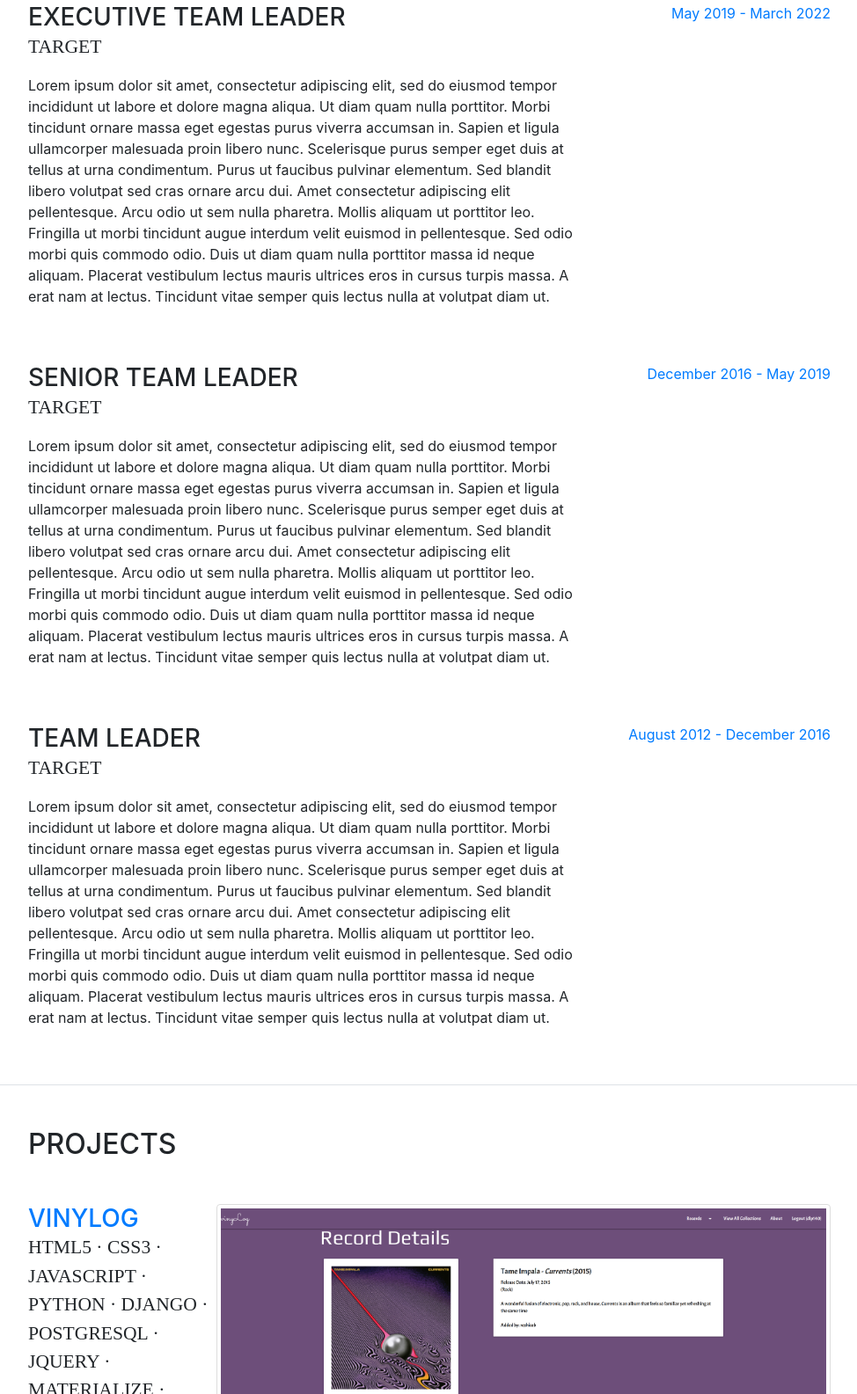
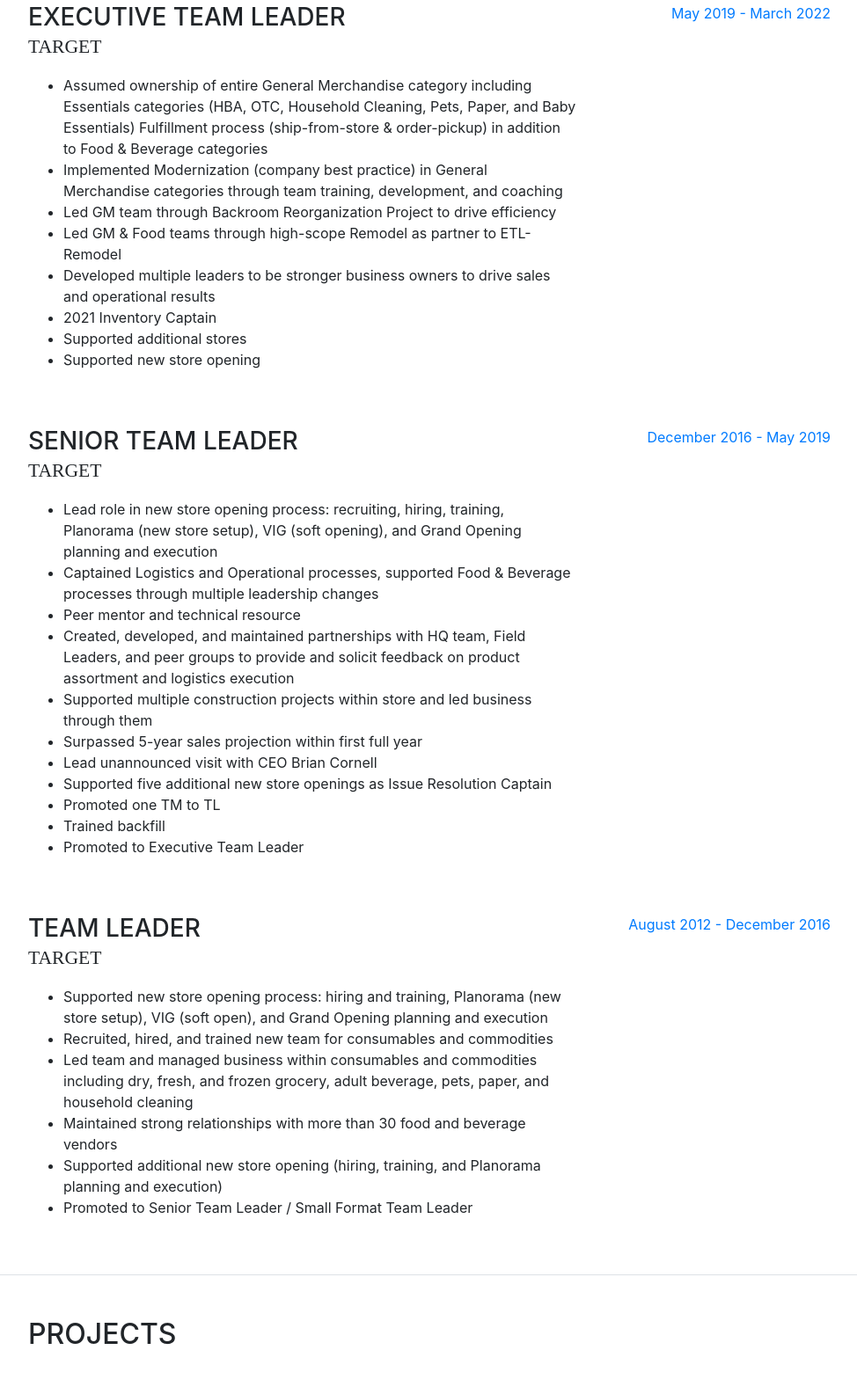
Before and after one commit to dlp140/dlp140.github.io, a website with bundled scripts: page index.html in a window 1280 px wide. Shown: the part 931-2516 px from the top of the page at 88% size, without its empty margins (288-1262 px from the left). Built offline with nearby package versions, Linux system fonts and the light colour scheme; a web font is replaced by a local one.

Commit message:
update experience

```diff
--- a/index.html
+++ b/index.html
@@ -192,7 +192,14 @@
             <div class="resume-content mr-auto">
               <h3 class="mb-0">Executive Team Leader</h3>
               <div class="subheading mb-3">Target</div>
-              <p>Lorem ipsum dolor sit amet, consectetur adipiscing elit, sed do eiusmod tempor incididunt ut labore et dolore magna aliqua. Ut diam quam nulla porttitor. Morbi tincidunt ornare massa eget egestas purus viverra accumsan in. Sapien et ligula ullamcorper malesuada proin libero nunc. Scelerisque purus semper eget duis at tellus at urna condimentum. Purus ut faucibus pulvinar elementum. Sed blandit libero volutpat sed cras ornare arcu dui. Amet consectetur adipiscing elit pellentesque. Arcu odio ut sem nulla pharetra. Mollis aliquam ut porttitor leo. Fringilla ut morbi tincidunt augue interdum velit euismod in pellentesque. Sed odio morbi quis commodo odio. Duis ut diam quam nulla porttitor massa id neque aliquam. Placerat vestibulum lectus mauris ultrices eros in cursus turpis massa. A erat nam at lectus. Tincidunt vitae semper quis lectus nulla at volutpat diam ut.</p>
+              <p><ul><li>Assumed ownership of entire General Merchandise category including Essentials categories (HBA, OTC, Household Cleaning, Pets, Paper, and Baby Essentials) Fulfillment process (ship-from-store & order-pickup) in addition to Food & Beverage categories</li>
+                <li>Implemented Modernization (company best practice) in General Merchandise categories through team training, development, and coaching </li>
+                <li> Led GM team through Backroom Reorganization Project to drive efficiency</li>
+                <li>Led GM & Food teams through high-scope Remodel as partner to ETL-Remodel</li>
+                <li>Developed multiple leaders to be stronger business owners to drive sales and operational results</li>
+                <li>2021 Inventory Captain</li>
+                <li>Supported additional stores</li>
+                <li>Supported new store opening</li></ul></p>
             </div>
             <div class="resume-date text-md-right">
               <span class="text-primary">May 2019 - March 2022</span>
@@ -203,7 +210,21 @@
             <div class="resume-content mr-auto">
               <h3 class="mb-0">Senior Team Leader</h3>
               <div class="subheading mb-3">Target</div>
-              <p>Lorem ipsum dolor sit amet, consectetur adipiscing elit, sed do eiusmod tempor incididunt ut labore et dolore magna aliqua. Ut diam quam nulla porttitor. Morbi tincidunt ornare massa eget egestas purus viverra accumsan in. Sapien et ligula ullamcorper malesuada proin libero nunc. Scelerisque purus semper eget duis at tellus at urna condimentum. Purus ut faucibus pulvinar elementum. Sed blandit libero volutpat sed cras ornare arcu dui. Amet consectetur adipiscing elit pellentesque. Arcu odio ut sem nulla pharetra. Mollis aliquam ut porttitor leo. Fringilla ut morbi tincidunt augue interdum velit euismod in pellentesque. Sed odio morbi quis commodo odio. Duis ut diam quam nulla porttitor massa id neque aliquam. Placerat vestibulum lectus mauris ultrices eros in cursus turpis massa. A erat nam at lectus. Tincidunt vitae semper quis lectus nulla at volutpat diam ut.</p>
+              <p>
+                <ul>
+                  <li>Lead role in new store opening process: recruiting, hiring, training, Planorama (new store setup), VIG (soft opening), and Grand Opening planning and execution</li>
+                  <li>Captained Logistics and Operational processes, supported Food & Beverage processes through multiple leadership changes</li>
+                  <li>Peer mentor and technical resource</li>
+                  <li>Created, developed, and maintained partnerships with HQ team, Field Leaders, and peer groups to provide and solicit feedback on product assortment and logistics execution</li>
+                  <li>Supported multiple construction projects within store and led business through them</li>
+                  <li>Surpassed 5-year sales projection within first full year</li>
+                  <li>Lead unannounced visit with CEO Brian Cornell</li>
+                  <li>Supported five additional new store openings as Issue Resolution Captain</li>
+                  <li>Promoted one TM to TL</li>
+                  <li>Trained backfill</li>
+                  <li>Promoted to Executive Team Leader</li>
+                </ul>
+              </p>
             </div>
             <div class="resume-date text-md-right">
               <span class="text-primary">December 2016 - May 2019</span>
@@ -214,7 +235,16 @@
             <div class="resume-content mr-auto">
               <h3 class="mb-0">Team Leader</h3>
               <div class="subheading mb-3">Target</div>
-              <p>Lorem ipsum dolor sit amet, consectetur adipiscing elit, sed do eiusmod tempor incididunt ut labore et dolore magna aliqua. Ut diam quam nulla porttitor. Morbi tincidunt ornare massa eget egestas purus viverra accumsan in. Sapien et ligula ullamcorper malesuada proin libero nunc. Scelerisque purus semper eget duis at tellus at urna condimentum. Purus ut faucibus pulvinar elementum. Sed blandit libero volutpat sed cras ornare arcu dui. Amet consectetur adipiscing elit pellentesque. Arcu odio ut sem nulla pharetra. Mollis aliquam ut porttitor leo. Fringilla ut morbi tincidunt augue interdum velit euismod in pellentesque. Sed odio morbi quis commodo odio. Duis ut diam quam nulla porttitor massa id neque aliquam. Placerat vestibulum lectus mauris ultrices eros in cursus turpis massa. A erat nam at lectus. Tincidunt vitae semper quis lectus nulla at volutpat diam ut.</p>
+                <p>
+                  <ul>
+                    <li>Supported new store opening process: hiring and training, Planorama (new store setup), VIG (soft open), and Grand Opening planning and execution</li>
+                    <li>Recruited, hired, and trained new team for consumables and commodities</li>
+                    <li>Led team and managed business within consumables and commodities including dry, fresh, and frozen grocery, adult beverage, pets, paper, and household cleaning</li>
+                    <li>Maintained strong relationships with more than 30 food and beverage vendors</li>
+                    <li>Supported additional new store opening (hiring, training, and Planorama planning and execution)</li>
+                    <li>Promoted to Senior Team Leader / Small Format Team Leader</li>
+                </ul>
+                </p>
             </div>
             <div class="resume-date text-md-right">
               <span class="text-primary">August 2012 - December 2016</span>
```
